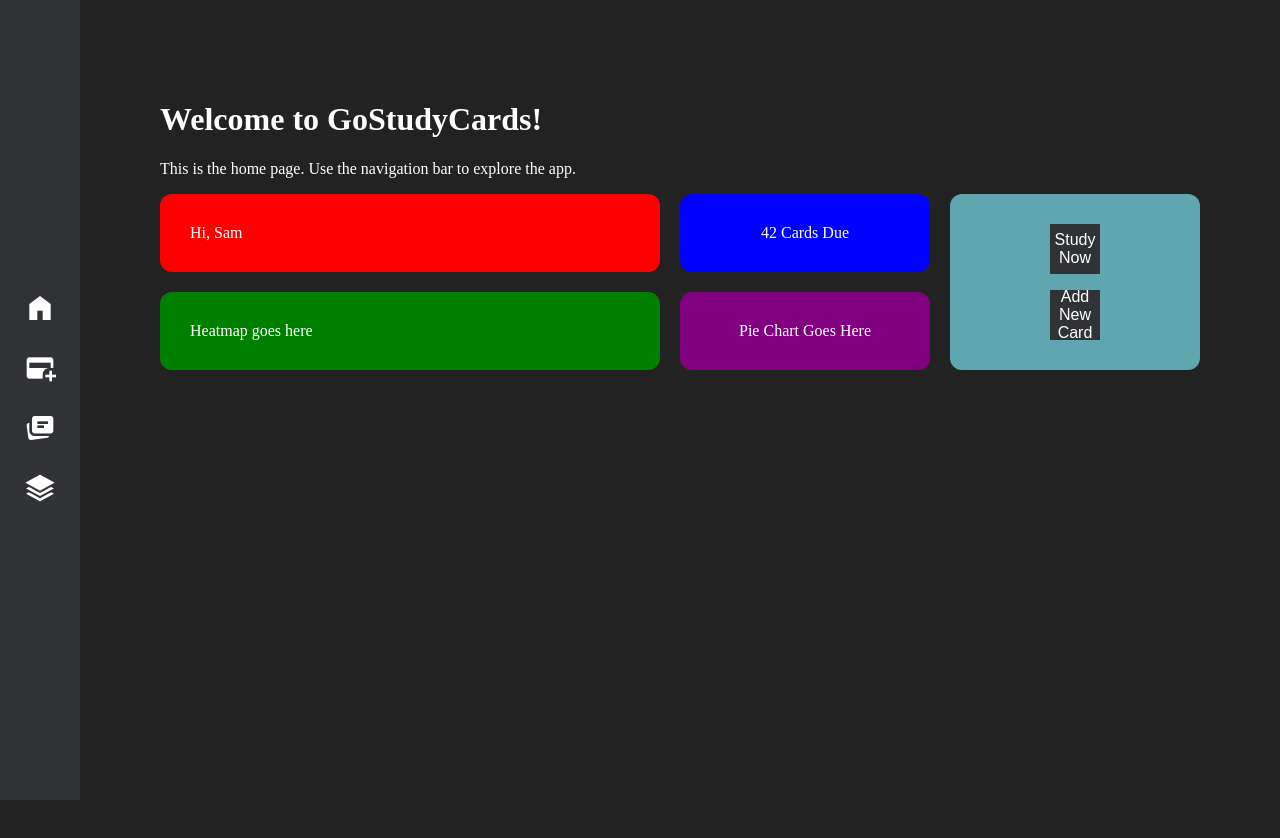
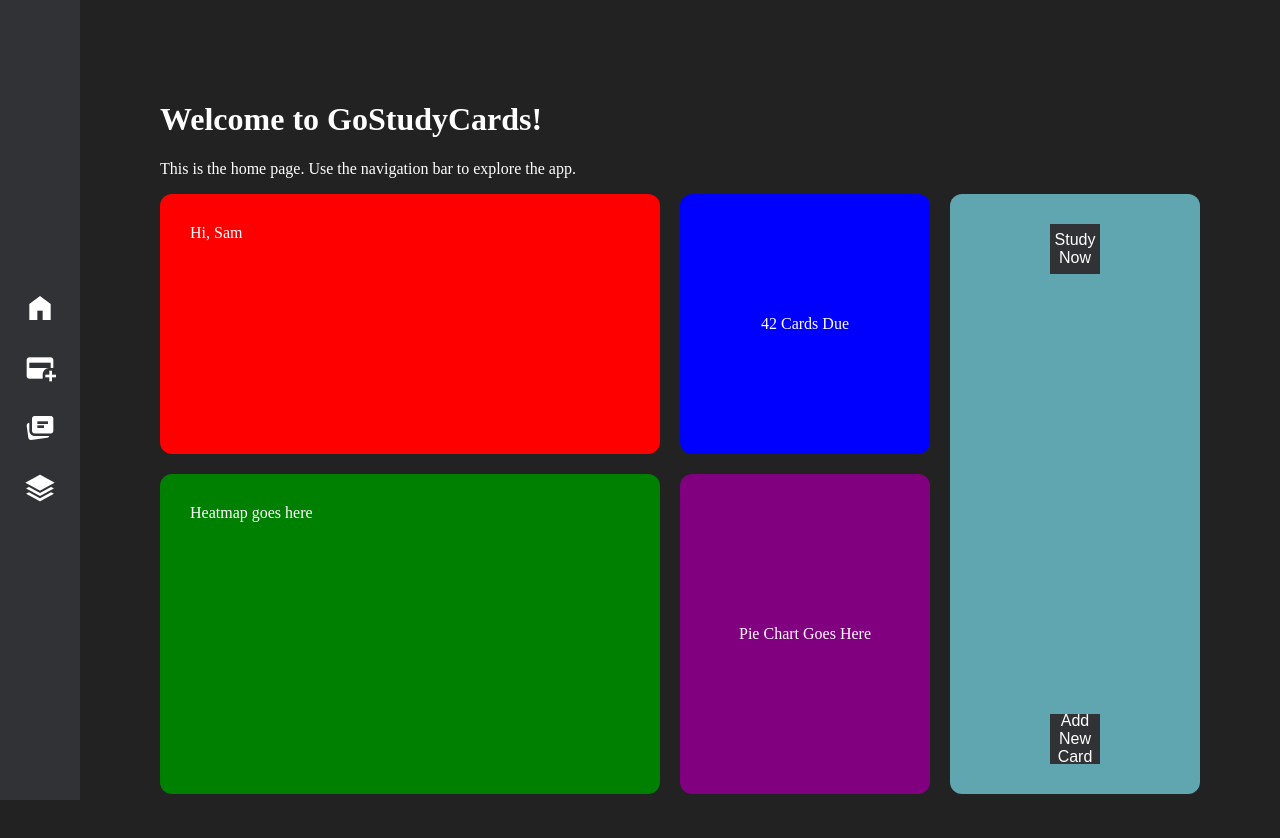
Before and after one commit to 18barbers2/gostudycards, a React (Vite) app in the folder frontend/: page / in a window 1280 px wide. Shown: the top 838 px of the page. Before the commit the page ends 800 px from the top, so only its background shows below. Built offline with nearby package versions, Linux system fonts and the light colour scheme.

Commit message:
style: added minheight to the main containers

```diff
--- a/frontend/src/css/Home.css
+++ b/frontend/src/css/Home.css
@@ -18,6 +18,7 @@
     background-color: red;
     padding: 30px;
     border-radius: 12px;
+    min-height: 150px;
 }
 
 .cards-due-section {
@@ -29,6 +30,7 @@
     display: flex;
     justify-content: center;
     align-items: center;
+    min-height: 200px;
 }
 
 .heatmap-section {
@@ -36,6 +38,7 @@
     background-color: green;
     padding: 30px;
     border-radius: 12px;
+    min-height: 260px;
 }
 
 .quick-actions-section {
```
